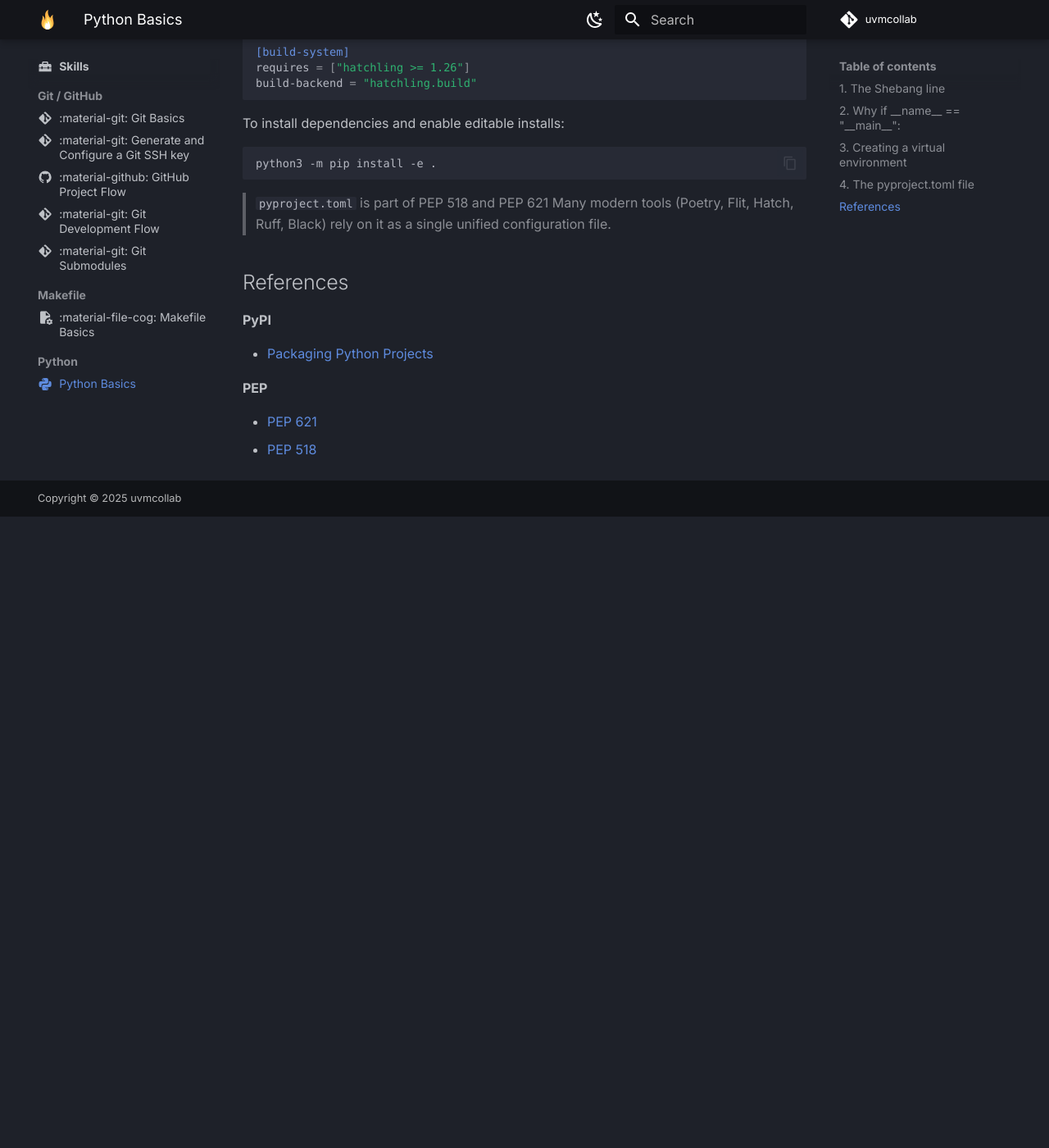
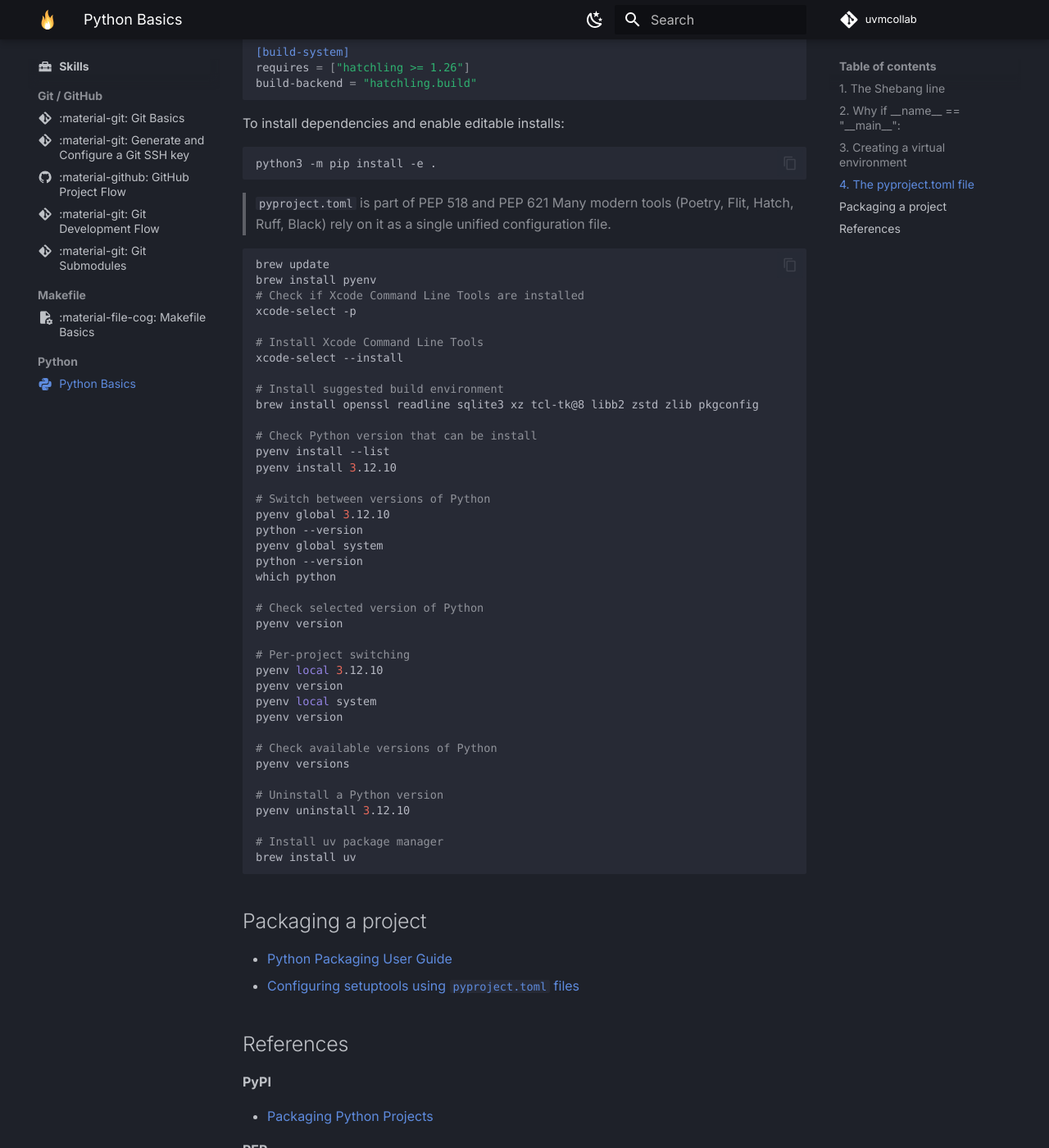
Before and after one commit to uvmcollab/uvmcollab.github.io, an MkDocs documentation site: the page built from docs/skills/python/python-basics.md, in a window 1280 px wide and 1400 px high, scrolled down 2262 px. Shown: the whole window at 82% size. Built offline with MkDocs 1.6.1 and Material for MkDocs 9.7.7, drawn with Linux system fonts in a browser that asks for light colours; some web fonts are replaced; before the commit the page ends 2892 px from its top, so only the background shows below that.

Commit message:
feat: add new instructions in python-basics

````diff
--- a/docs/skills/python/python-basics.md
+++ b/docs/skills/python/python-basics.md
@@ -120,6 +120,53 @@ python3 -m pip install -e .
 > `pyproject.toml` is part of PEP 518 and PEP 621
 > Many modern tools (Poetry, Flit, Hatch, Ruff, Black) rely on it as a single unified configuration file.
 
+```bash
+brew update
+brew install pyenv
+# Check if Xcode Command Line Tools are installed
+xcode-select -p
+
+# Install Xcode Command Line Tools
+xcode-select --install
+
+# Install suggested build environment
+brew install openssl readline sqlite3 xz tcl-tk@8 libb2 zstd zlib pkgconfig
+
+# Check Python version that can be install
+pyenv install --list
+pyenv install 3.12.10
+
+# Switch between versions of Python
+pyenv global 3.12.10
+python --version
+pyenv global system
+python --version
+which python
+
+# Check selected version of Python
+pyenv version
+
+# Per-project switching
+pyenv local 3.12.10
+pyenv version
+pyenv local system
+pyenv version
+
+# Check available versions of Python
+pyenv versions
+
+# Uninstall a Python version
+pyenv uninstall 3.12.10
+
+# Install uv package manager
+brew install uv
+```
+
+## Packaging a project
+
+- [Python Packaging User Guide](https://packaging.python.org/en/latest/)
+- [Configuring setuptools using `pyproject.toml` files](https://setuptools.pypa.io/en/latest/userguide/pyproject_config.html?utm_source=chatgpt.com)
+
 ## References
 
 **PyPI**
@@ -130,3 +177,7 @@ python3 -m pip install -e .
 
 - [PEP 621](https://peps.python.org/pep-0621/)
 - [PEP 518](https://peps.python.org/pep-0518/)
+
+**GitHub**
+
+- [pyenv](https://github.com/pyenv/pyenv)
````
